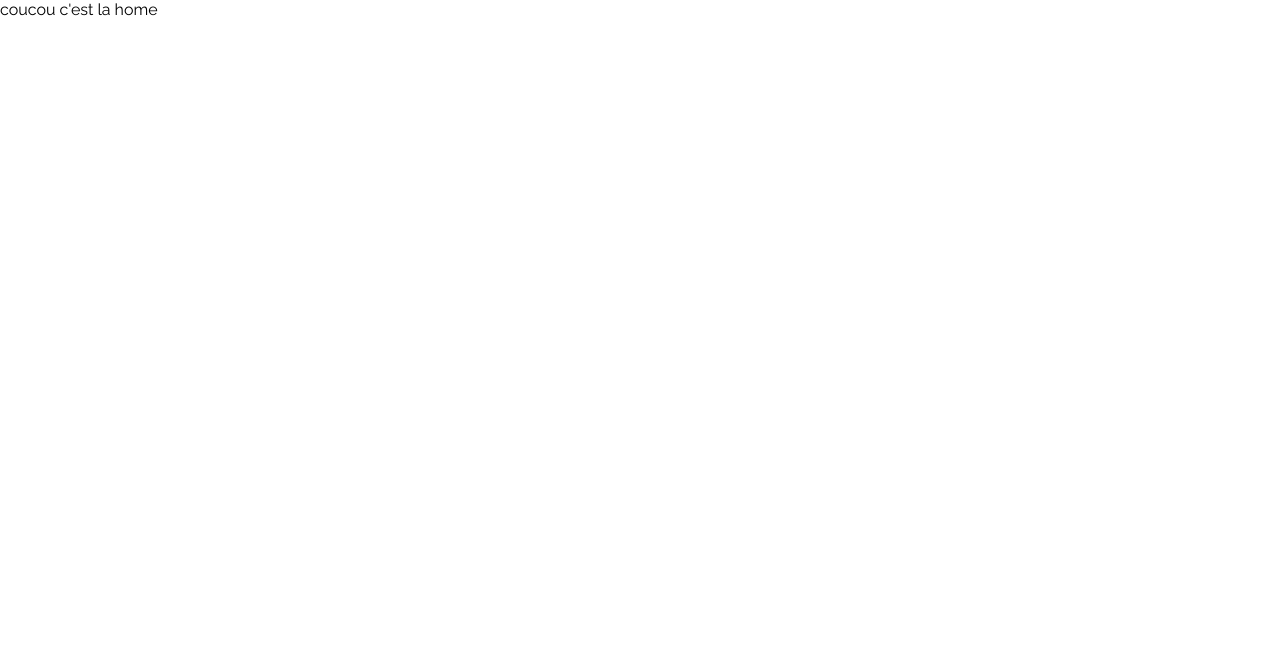
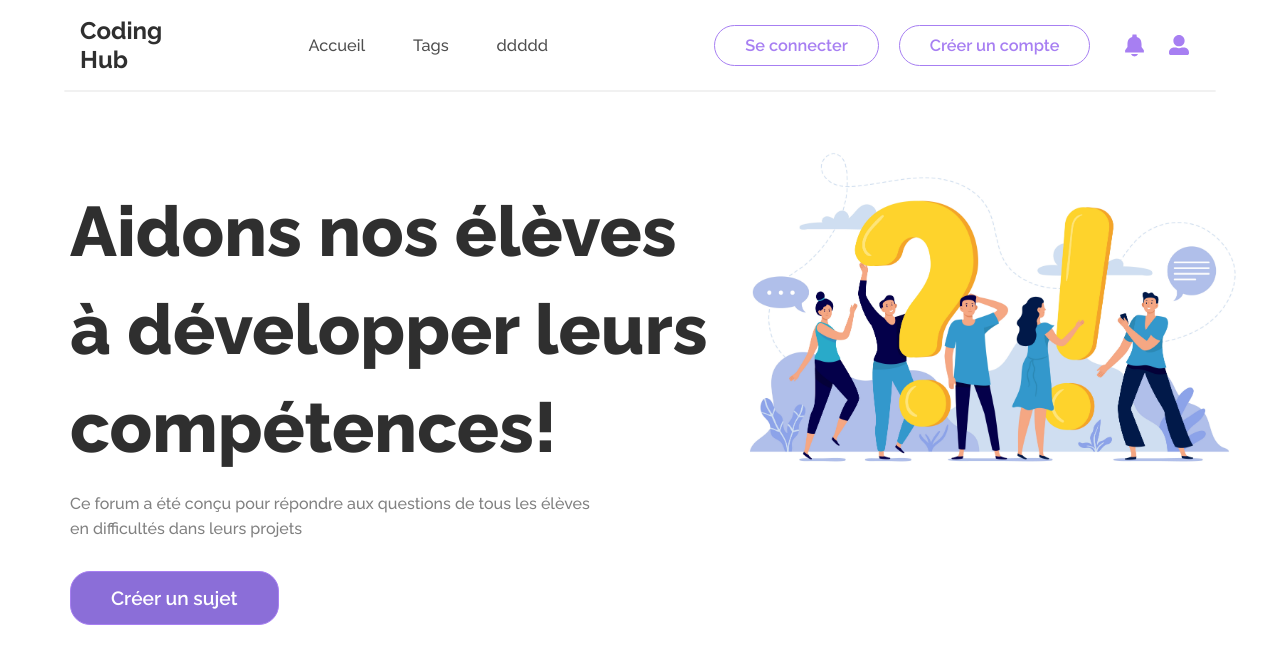
Before and after one commit to AxelDemorest/Coding-Hub, a React (Create React App) app in the folder client/: page / in a window 1280 px wide. Shown: the top 664 px of the page. Built offline with nearby package versions, Linux system fonts and the light colour scheme.

Commit message:
First design of homepage

```diff
--- a/client/public/index.html
+++ b/client/public/index.html
@@ -9,7 +9,7 @@
     />
     <link rel="preconnect" href="https://fonts.googleapis.com">
     <link rel="preconnect" href="https://fonts.gstatic.com" crossorigin>
-    <link href="https://fonts.googleapis.com/css2?family=Raleway:wght@300;400;600&display=swap" rel="stylesheet">
+    <link href="https://fonts.googleapis.com/css2?family=Raleway:wght@300;400;500;600;700;800&display=swap" rel="stylesheet">
     <style>
       * {
         font-family: 'Raleway', sans-serif;
--- a/client/src/components/navigation/navigation.jsx
+++ b/client/src/components/navigation/navigation.jsx
@@ -1,9 +1,13 @@
+import { useContext } from 'react';
 import styled from 'styled-components';
 import TextField from '@mui/material/TextField';
 import { IoNotificationsSharp } from 'react-icons/io5';
 import { FaUserAlt } from 'react-icons/fa';
+import { AuthContext } from '../../context/AuthContext';
 
 const Navigation = () => {
+    const { user } = useContext(AuthContext)
+
     return (
         <Nav className='navigation'>
             <LeftNavigation>
@@ -15,17 +19,17 @@ const Navigation = () => {
                 </NavItems>
             </LeftNavigation>
             <RightNavigation>
-                <SearchInput>
-                    <TextField
-                        id="standard-search"
-                        label="Recherche"
-                        type="search"
-                        variant="standard"
-                    />
-                </SearchInput>
+                {user ? (
+                    <ButtonForum>Se déconnecter</ButtonForum>
+                ) : (
+                    <div>
+                        <ButtonForum>Se connecter</ButtonForum>
+                        <ButtonForum>Créer un compte</ButtonForum>
+                    </div>
+                )}
                 <ListIcons>
-                    <IoNotificationsSharp style={{ color: '#D1D3D5', fontSize: '25px' }} />
-                    <FaUserAlt style={{ color: '#D1D3D5', fontSize: '20px', marginTop: '2px' }} />
+                    <IoNotificationsSharp style={{ color: '#A77FF2', fontSize: '25px', cursor: 'pointer' }} />
+                    <FaUserAlt style={{ color: '#A77FF2', fontSize: '20px', marginTop: '2px', cursor: 'pointer' }} />
                 </ListIcons>
             </RightNavigation>
         </Nav>
@@ -34,16 +38,17 @@ const Navigation = () => {
 
 const WebSiteIcon = styled.h2`
     font-size: '45px';
-    font-weight: 400;
+    font-weight: 700;
+    color: #2F2F2F;
     width: 30%;
 `
 
 const Nav = styled.nav`
     display: flex;
-    background: #fffcf6;
+    background-color: #FFFFFF;
     justify-content: space-between;
     height: 90px;
-    padding: 0 30px;
+    padding: 0 80px;
     align-items: center;
 `
 
@@ -59,9 +64,21 @@ const RightNavigation = styled.div`
     width: 50%;
 `
 
-const SearchInput = styled.div`
-    margin-bottom: 20px;
-    margin-right: 30px;
+const ButtonForum = styled.button`
+    &:hover {
+        background-color: #8B6ED8;
+        color: #FFFFFF;
+    }
+    transition: color 0.2s, background-color 0.2s;
+    cursor: pointer;
+    background-color: #FFFFFF;
+    border: 1px solid #A77FF2;
+    border-radius: 30px;
+    padding: 10px 30px;
+    font-size: 1.02rem;
+    color: #A77FF2;
+    font-weight: 600;
+    margin-right: 20px;
 `
 
 const NavItems = styled.ul`
@@ -69,15 +86,16 @@ const NavItems = styled.ul`
     width: 100%;
     justify-content: start;
     align-items: center;
+    padding-left: 80px;
 `
 
 const NavLink = styled.li`
-    margin: 0 2rem;
+    margin: 0 1.5rem;
     font-size: 1.02rem;
-    font-weight: 600;
+    font-weight: 500;
     list-style: none;
     cursor: pointer;
-    color: #696969;
+    color: #4e4e4e;
 `
 
 const ListIcons = styled.div`
--- a/client/src/views/Login.jsx
+++ b/client/src/views/Login.jsx
@@ -3,7 +3,7 @@ import styled from 'styled-components';
 import FormInput from '../components/formInput/FormInput';
 import Alert from '@mui/material/Alert';
 import { AuthContext } from '../context/AuthContext';
-import { useNavigate, useLocation } from "react-router-dom";
+import { useNavigate, useLocation, Link } from "react-router-dom";
 import jwt_decode from 'jwt-decode';
 
 const axios = require('axios').default;
@@ -44,8 +44,8 @@ const Login = () => {
             dispatch({ type: "LOGIN_SUCCESS", payload: jwt_decode(user.data.access_token) });
             navigate(state?.path || "/", { replace: true });
         } catch(err) {
-            console.log(err);
-            setIsError(true);
+            setIsError(true)
+            dispatch({ type: "LOGIN_FAILURE", payload: err.response.data });
         }
     }
 
@@ -75,7 +75,7 @@ const Login = () => {
                         <Button type="submit">Se connecter</Button>
                     </FormGroup>
                 </FormLogin>
-                <NoAccountText>Vous n'avez pas encore de compte ? <a href="/inscription">Inscrivez-vous !</a></NoAccountText>
+                <NoAccountText>Vous n'avez pas encore de compte ? <Link to="/inscription">Inscrivez-vous !</Link></NoAccountText>
             </LeftForm>
             <RightImg className="right"></RightImg>
         </LoginForm>
--- a/client/src/views/Register.jsx
+++ b/client/src/views/Register.jsx
@@ -3,7 +3,7 @@ import FormInput from '../components/formInput/FormInput';
 import styled from 'styled-components';
 import Snackbar from '@mui/material/Snackbar';
 import Alert from '@mui/material/Alert';
-import { useNavigate } from "react-router-dom";
+import { useNavigate, Link } from "react-router-dom";
 
 const axios = require('axios').default;
 
@@ -118,6 +118,7 @@ const Register = () => {
                         />
                     ))}
                     <SubmitButton>S'inscrire</SubmitButton>
+                    <NoAccountText>Vous avez déjà un compte ? <Link to="/connexion">Connectez-vous !</Link></NoAccountText>
                 </FormRegister>
             </LeftContainer>
             <RightContainer>
@@ -125,6 +126,10 @@ const Register = () => {
         </Container>
     );
 };
+
+const NoAccountText = styled.p`
+    margin-top: 22px;
+`
 
 const Container = styled.div`
     height: 100vh;
--- a/client/src/views/home/Home.jsx
+++ b/client/src/views/home/Home.jsx
@@ -1,11 +1,83 @@
 import React from 'react';
+import Navigation from '../../components/navigation/Navigation';
+import banner from '../../assets/banner.jpg';
+import styled from 'styled-components';
 
 const Home = () => {
     return (
         <div>
-            <p>coucou c'est la home</p>
+            <Navigation />
+            <LineSeparator></LineSeparator>
+            <GlobalContainer>
+                <LeftContainer>
+                    <BannerTitle>Aidons nos élèves à développer leurs compétences!</BannerTitle>
+                    <BannerDescription>Ce forum a été conçu pour répondre aux questions de tous les élèves en difficultés dans leurs projets</BannerDescription>
+                    <ButtonCreateQuestion>Créer un sujet</ButtonCreateQuestion>
+                </LeftContainer>
+                <RightContainer>
+                    <img src={banner} style={{ marginTop: '20px' }} alt="Logo" width='100%' />
+                </RightContainer>
+            </GlobalContainer>
         </div>
     );
 };
 
+const LineSeparator = styled.hr`
+    width: 90%;
+    margin: auto;
+    border: 1px solid #f1f1f1;
+    border-radius: 5px;
+`;
+
+const GlobalContainer = styled.div`
+    width: 100%;
+    display: flex;
+    flex-direction: row;
+    padding: 10px 20px;
+    background-color: #FFFFFF;
+`;
+
+const LeftContainer = styled.div`
+    width: 55%;
+    margin-top: 80px;
+    margin-left: 50px;
+`;
+
+const BannerTitle = styled.h1`
+    font-size: 70px;
+    font-weight: 800;
+    color: #2F2F2F;
+    line-height: 1.4em;
+`;
+
+const BannerDescription = styled.p`
+    margin-top: 15px;
+    width: 80%;
+    line-height: 25px;
+    font-weight: 500;
+    color: grey;
+`;
+
+const ButtonCreateQuestion = styled.button`
+    &:hover {
+        background-color: #FFFFFF;
+        color: #A77FF2;
+    }
+    transition: color 0.2s, background-color 0.2s;
+    cursor: pointer;
+    border: 1px solid #A77FF2;
+    background-color: #8B6ED8;
+    color: #FFFFFF;
+    border-radius: 20px;
+    padding: 15px 40px;
+    font-size: 1.2rem;
+    font-weight: 600;
+    margin-top: 30px;
+`;
+
+const RightContainer = styled.div`
+    width: 45%;
+`;
+
+
 export default Home;
```
Also changed, not shown: client/src/assets/banner.jpg (added).
